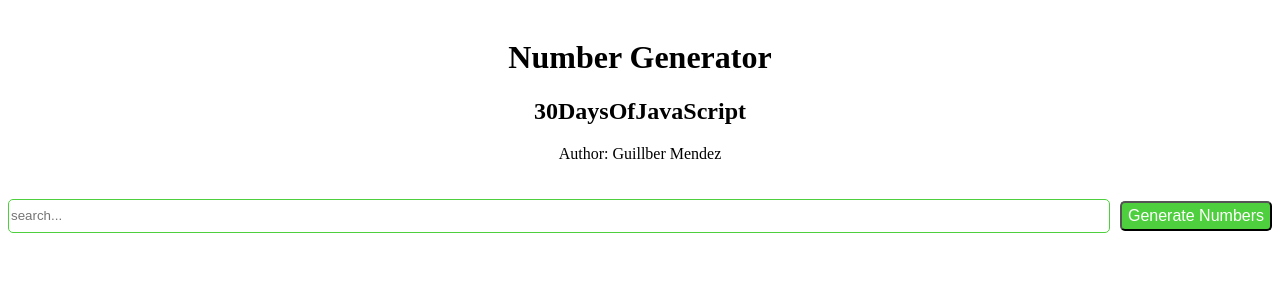
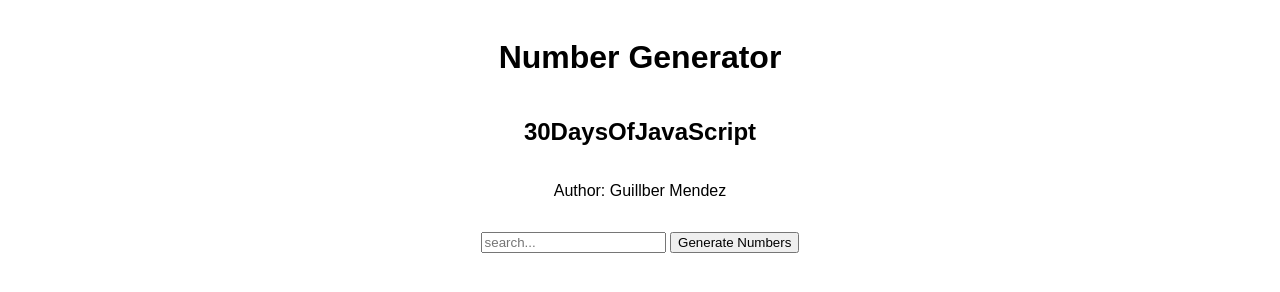
Before and after one commit to guillmh/30DaysOfJavaScript, a plain HTML site: page 30-Days-Of-JavaScript/Day_23/day23.html in a window 1280 px wide. Drawn offline with Linux system fonts and the light colour scheme.

Commit message:
day 23 update

```diff
--- a/30-Days-Of-JavaScript/Day_23/day23.css
+++ b/30-Days-Of-JavaScript/Day_23/day23.css
@@ -1,69 +1,17 @@
-
-.boxFhater {
+html, body {
+   font-family: Arial, Helvetica, sans-serif;
+   padding: 5px;
+}
+.boxFhater{
     display: flex;
     flex-direction: column;
+    justify-content: center;
     align-items: center;
     width: 100%;
-    height: 100vh;
 }
-/* el div de los textos esta centrado y tiene un margen top nulo y un padding de 10px */
-.boxTexts {
-    text-align: center;
-    margin: 0;
-    padding: 10px;
-}
-/* el mensaje de error inicia oculto y se muestra cuando el input no es un numero, el texto se muestra de color rojo y tiene un tamaño de fuente de 16px, tiene un padding button nulo*/
-.messageError {
-    display: none;
-    color: red;
-    font-size: 16px;
-    margin-bottom: 0;
-    margin-top: 0;
-    text-align: left;
-}
-.boxInput {
-    display: flex;
-    flex-wrap: nowrap; /* Evita que los elementos se envuelvan a una nueva línea */
-    align-items: center; /* Alinea los elementos verticalmente */
-    gap: 10px; /* Espacio entre los elementos */
-    width: auto;
-    max-width: 100%; /* Asegura que no se desborde */
-    overflow-x: auto; /* Permite desplazamiento horizontal si es necesario */
-    margin-top: 0%;
-}
-/*el boxsearchbar esta alineado a la izquierda y tiene un padding de 10px, y ocupa todo el ancho de su caja padre   */
-.boxSearchBar {
+.boxTexts{
     display: flex;
     flex-direction: column;
-    width: 100%;
-    padding: 10px;
-    text-align: center;
+    justify-content: center;
+    align-items: center;
 }
-/*el input ocupa un 80% del ancho de su caja padre, el 40% del alto y tiene un padding de 10px, es flexible y tiene un margin de 10px */
-.inputSearch {
-    flex: 1;
-    width: 80%;
-    height: 30px;
-    border: 1px solid #4ecf3d;
-    outline: none;
-    border-radius: 5px;
-    /*cuando se seleciona el color del input se cambia a #21BF73*/
-    &:focus {
-        border-color: #70b192;
-    }
-}
-/*el boton es del mismo alto que el input, tienen un font-family de sans-serif, tienen un font-size de 16px, tienen un color de texto blanco, tienen un background-color de #4ecf3d, tienen un padding de 10px, tienen un border-radius de 5px, tienen un cursor de pointer, tienen un margin de 10px */
-.buttonSearch {
-    height: 30px;
-    font-family: sans-serif;
-    font-size: 16px;
-    color: white;
-    background-color: #4ecf3d;
-    border-radius: 5px;
-    cursor: pointer;
-}
-/*el boxCountries esta centrado y tiene un padding de 10px */
-.boxCountries {
-    text-align: center;
-    padding: 10px;
-}
--- a/30-Days-Of-JavaScript/Day_23/day23.js
+++ b/30-Days-Of-JavaScript/Day_23/day23.js
@@ -20,8 +20,11 @@ const generarNumeros = () => {
     boxCountries.innerHTML = ''; // Limpia el contenedor
 
     for (let i = 0; i < cantidad; i++) {
+
         const numeroDiv = document.createElement('div');
+
         numeroDiv.textContent = i;
+
         numeroDiv.classList.add('numero');
 
         // Determina si es primo
@@ -50,4 +53,5 @@ const generarNumeros = () => {
     }
 }
 
+
 generateNumbers.addEventListener('click', generarNumeros);
```
